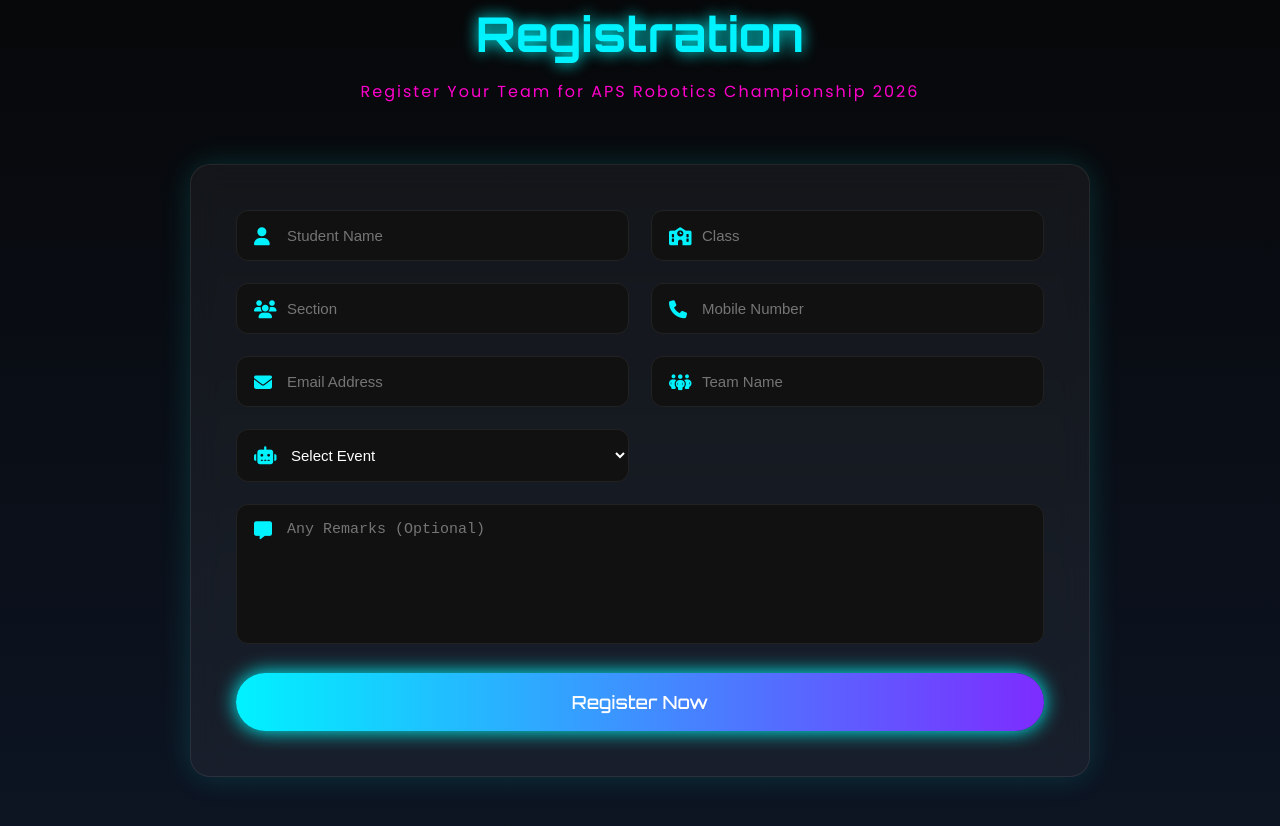
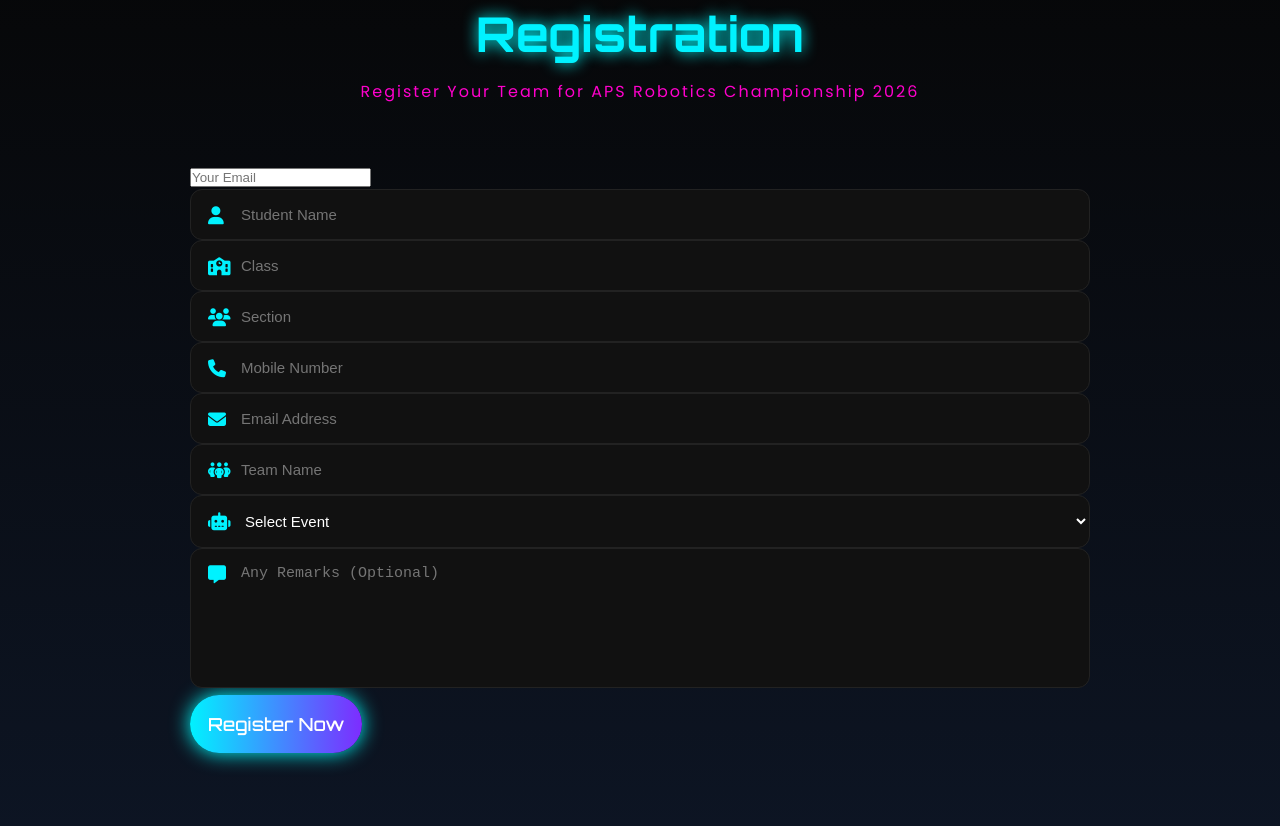
Before and after one commit to robotic-champ/robotic-champs, a plain HTML site: page index.html in a window 1280 px wide. Shown: the part 2434-3260 px from the top of the page. Drawn offline with Linux system fonts and the light colour scheme.

Commit message:
Update index.html

```diff
--- a/index.html
+++ b/index.html
@@ -219,7 +219,11 @@ View Events
 
     <div class="register-container">
 
-        <form action="https://formspree.io" method="POST" class="register-form">
+        <form action="https://formspree.io" method="POST" >
+            <form action="https://formspree.io" method="POST" class="register-form">
+  <!-- Your input fields go here -->
+  <input type="email" name="email" placeholder="Your Email"ayusshh@outlook.in">
+
 
             <div class="input-box">
                 <i class="fa-solid fa-user"></i>
```
